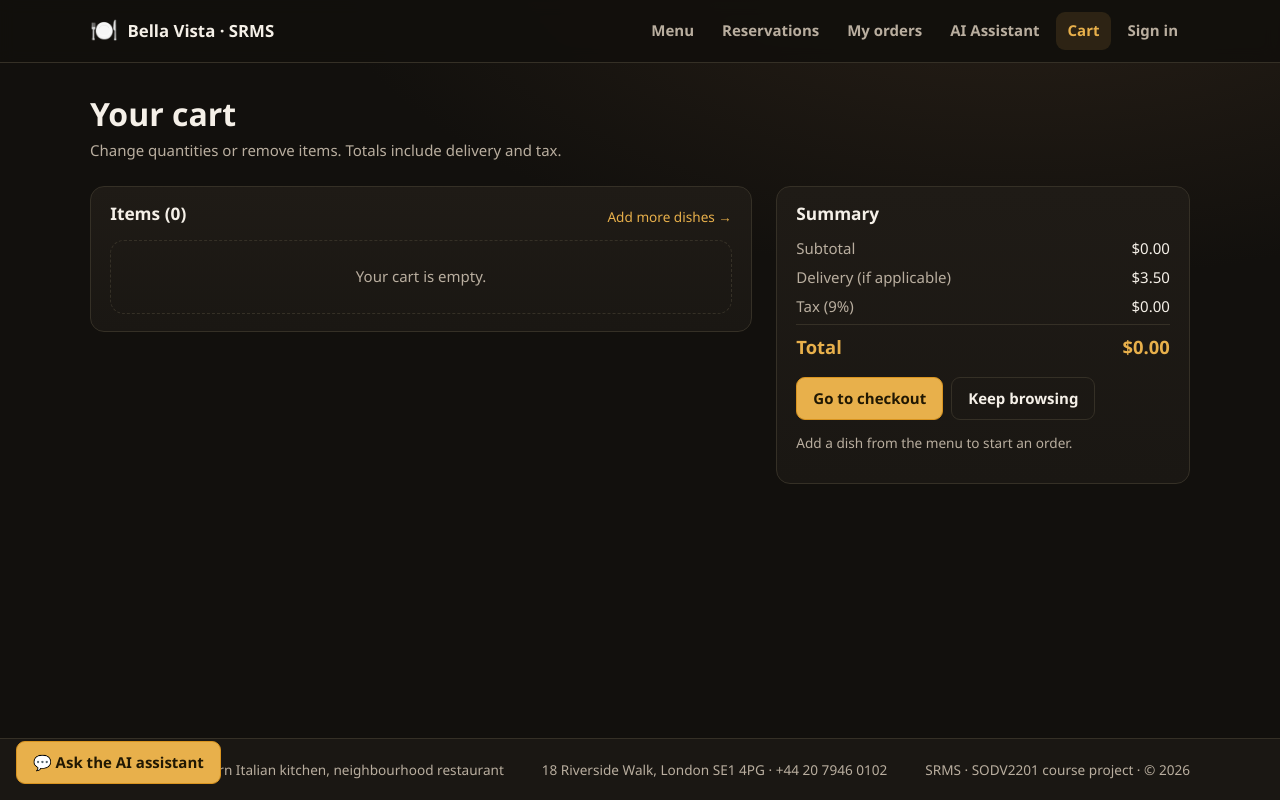
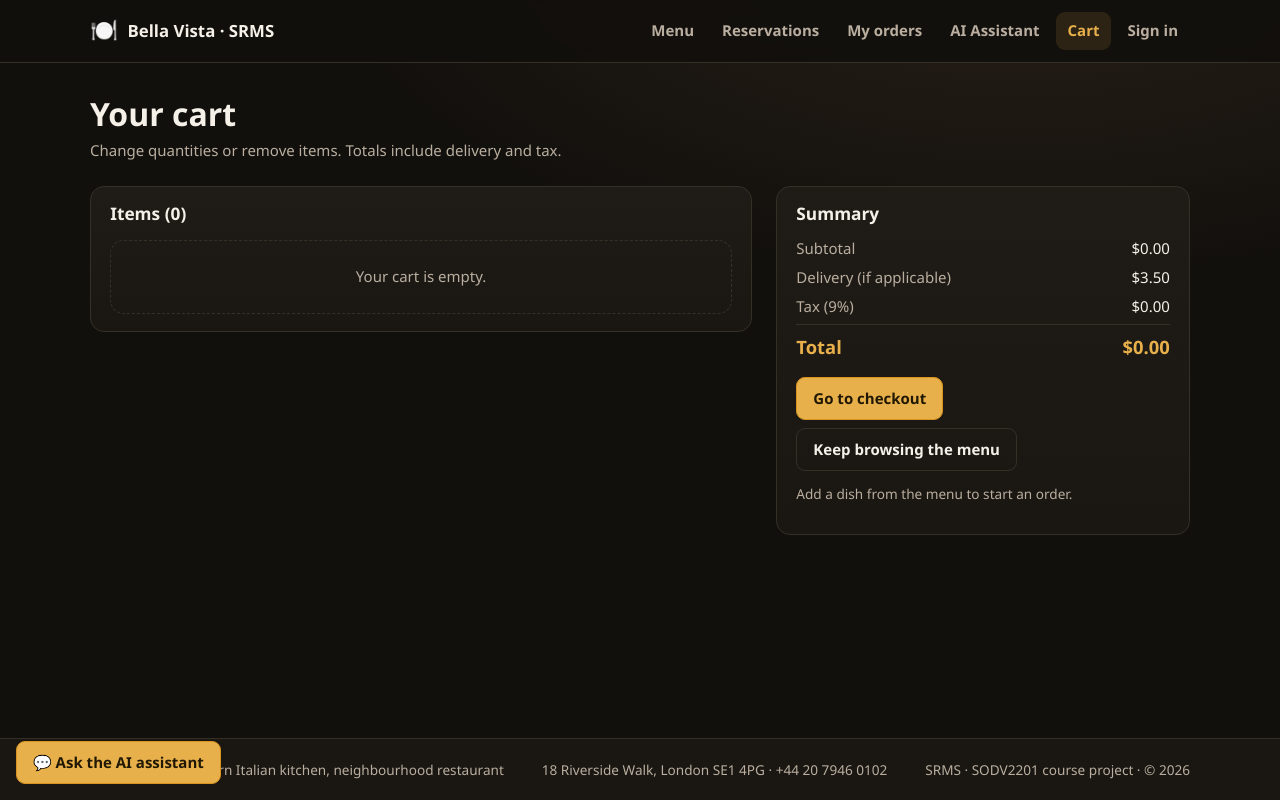
Before and after one commit to fiefdx/SRMS, a React (Vite) app in the folder client/: page /cart in a window 1280 px wide. Built offline with nearby package versions, Linux system fonts and the light colour scheme.

Commit message:
fix(cart): remove the duplicate menu link, keep one clear 'Keep browsing the menu' action

```diff
--- a/client/src/pages/Cart.jsx
+++ b/client/src/pages/Cart.jsx
@@ -41,9 +41,6 @@ export default function Cart() {
         <section className="card">
           <div className="card-heading">
             <h3>Items ({cartCount})</h3>
-            <Link to="/menu" className="small">
-              Add more dishes →
-            </Link>
           </div>
           <CartList
             items={cart}
@@ -87,7 +84,7 @@ export default function Cart() {
               Go to checkout
             </Link>
             <Link className="btn ghost" to="/menu">
-              Keep browsing
+              Keep browsing the menu
             </Link>
           </div>
 
```
